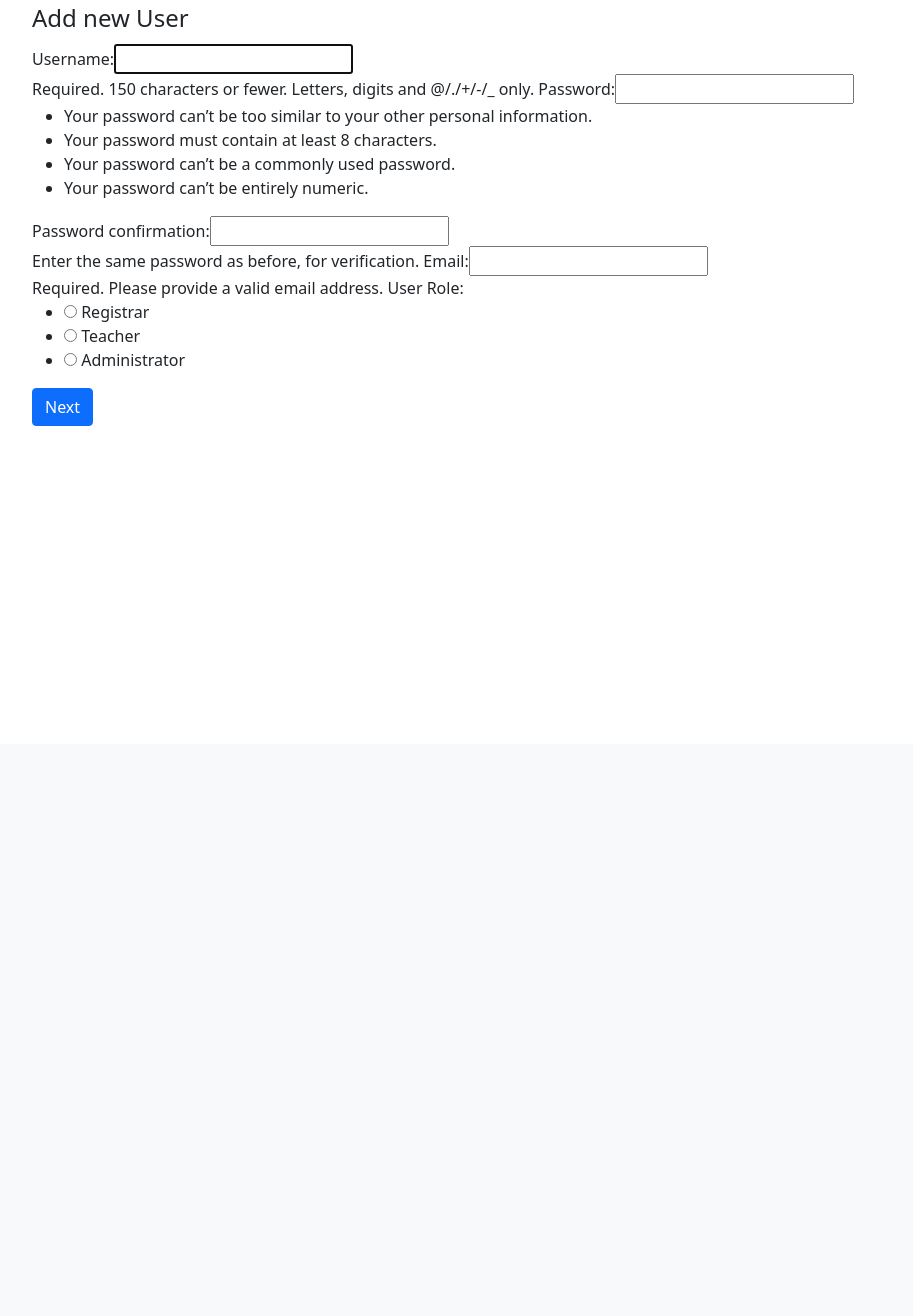
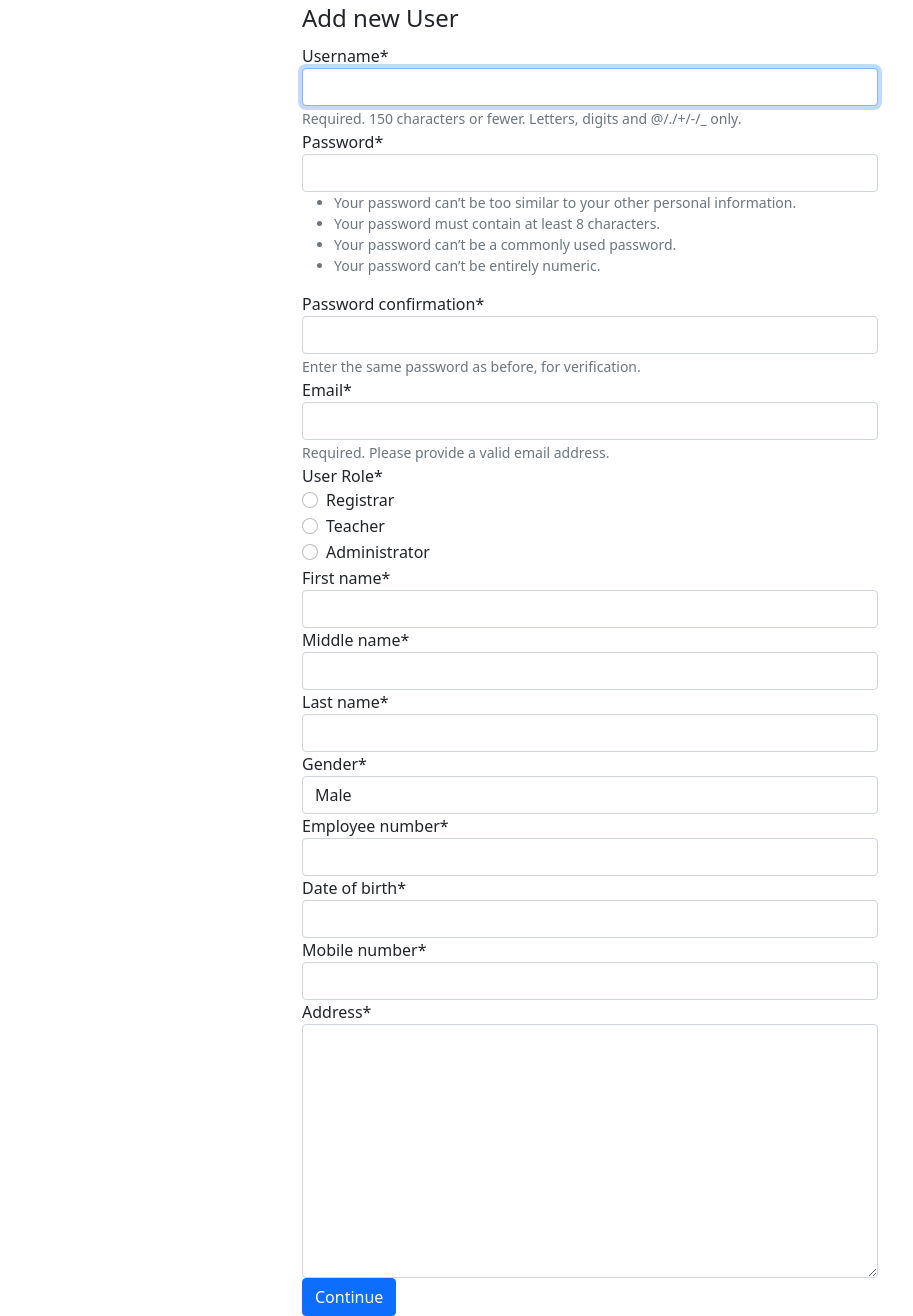
Before and after one commit to jemgithub0418/cvs, a Django app: page /accounts/register/ in a window 1280 px wide. Shown: the part 56-1372 px from the top of the page, without its empty margins (50-963 px from the left). Before the commit the page ends 482 px from the top, so only its background shows below. Run offline with Django 3.2, Linux system fonts and the light colour scheme; some libraries are stand-ins or nearby versions.

Commit message:
added vanilla js on register page but not yet finished

```diff
--- a/accounts/models.py
+++ b/accounts/models.py
@@ -35,6 +35,7 @@ class StaffProfile(models.Model):
     gender = models.CharField(
         max_length= 1,
         choices=GENDER_CHOICES,
+        default='m',
         )
     employee_number= models.CharField(max_length= 15)
     date_of_birth = models.DateField()
--- a/accounts/views.py
+++ b/accounts/views.py
@@ -1,4 +1,4 @@
-from django.shortcuts import render
+from django.shortcuts import render, redirect
 from forms import accounts
 from django.contrib import messages
 
@@ -6,15 +6,21 @@ from django.contrib import messages
 def register(request):
     if request.method == 'POST':
         usercreationform = accounts.StaffCreationForm(request.POST)
-        if usercreationform.is_valid():
+        staffprofileform = accounts.StaffProfileCreationForm(request.POST)
+        if usercreationform.is_valid() and staffprofileform.is_valid():
             user = usercreationform.save()
-
+            userprofile = staffprofileform.save(commit=False)
+            userprofile.user = user
+            userprofile.save()
             username = usercreationform.cleaned_data.get('username')
             messages.success(request, f'Account created for {username}!')
+            return redirect('index')
     else:
         usercreationform = accounts.StaffCreationForm()
+        staffprofileform = accounts.StaffProfileCreationForm()
     context = {
-        'userform' : usercreationform
+        'userform' : usercreationform,
+        'userstaffprofile' : staffprofileform
     }
     return render(request, 'accounts/register.html', context)
 
--- a/forms/accounts.py
+++ b/forms/accounts.py
@@ -1,5 +1,5 @@
 from django import forms
-from accounts.models import User
+from accounts.models import User, StaffProfile
 from django.contrib.auth.forms import UserCreationForm, UserChangeForm
 from django.db import transaction
 
@@ -9,7 +9,7 @@ class StaffCreationForm(UserCreationForm):
     email = forms.EmailField(
         max_length=254, help_text='Required. Please provide a valid email address.')
     user_level = forms.ChoiceField(
-        label='User Role', widget=forms.RadioSelect, choices=user_level_choices)
+        label='User Role', widget=forms.RadioSelect, choices=user_level_choices,)
 
     class Meta(UserCreationForm.Meta):
         model = User
@@ -35,6 +35,14 @@ class StaffCreationForm(UserCreationForm):
 
 
 class StaffUpdateForm(forms.ModelForm):
+    GENDER_CHOICES = [
+        ('m', 'Male'),
+        ('f', 'Female'),
+
+    ]
+    gender = forms.ChoiceField(
+        label='Gender', widget=forms.RadioSelect, choices=GENDER_CHOICES,)
+
     class Meta(StaffCreationForm.Meta):
         model = User
         fields = ['username', 'password', 'email', 'is_student',
@@ -42,3 +50,9 @@ class StaffUpdateForm(forms.ModelForm):
         labels = {
             'is_student' : 'Student', 'is_teacher' : 'Teacher', 'is_staff': 'Staff', 'is_registrar' : 'Registrar', 'is_superuser' : 'Administrator',
         }
+
+
+class StaffProfileCreationForm(forms.ModelForm):
+    class Meta:
+        model = StaffProfile
+        fields = ['first_name', 'middle_name', 'last_name', 'gender', 'employee_number', 'date_of_birth', 'mobile_number', 'address']
--- a/static/js/accounts/register.js
+++ b/static/js/accounts/register.js
@@ -1,5 +1,45 @@
-var myModal = document.getElementById('myModal')
+var addnewstaff = document.getElementById('staffcreationmodal')
 
-myModal.addEventListener('shown.bs.modal', function () {
+
+addnewstaff.addEventListener('shown.bs.modal', function () {
     console.log("kingina mo")
+    title.innerHTML = ""
+    body.innerHTML = ""
+    var username = document.getElementById('id_username').value
+    var passowrd = document.getElementById('id_password1').value
+    var email = document.getElementById('id_email').value
+    var userLevel = document.querySelector('input[name="user_level"]:checked').value
+    var gender = document.getElementById('id_gender').value
+    var firstName = document.getElementById('id_first_name').value
+    var middleName = document.getElementById('id_middle_name').value
+    var lastName = document.getElementById('id_last_name').value
+    var employeeNumber = document.getElementById('id_employee_number').value
+    var dateOfBirth = document.getElementById('id_date_of_birth').value
+    var mobileNumber = document.getElementById('id_mobile_number').value
+    var address = document.getElementById('id_address').value
+
+
+    title.innerHTML = `New user: ${firstName} ${lastName}`
+    // if(username == null || password == null || email == null || userLevel == null || firstName == null ||
+    //     middleName == null || lastName == null || employeeNumber == null || dateOfBirth == null || mobileNumber == null || address == null ){
+    //     body.innerHTML += `alert("Please fill up all required information.");`
+    // }
+
+    body.innerHTML += `
+        <small class="text-muted">Please review all information before saving data.</small> <br/>
+        Username: ${username} <br/>
+        Password: ${passowrd} <br/>
+        Email: ${email} <br/>
+        Role: ${userLevel} <br/>
+        First Name: ${firstName} <br/>
+        Middle Name: ${middleName} <br/>
+        Last Name: ${lastName} <br/>
+        Gender: ${gender} <br/>
+        Employee Number: ${employeeNumber}<br/>
+        Date of Birth: ${dateOfBirth}<br/>
+        Mobile Number: ${mobileNumber}<br/>
+        Address: ${address}<br/>
+    `
+
+
 })
--- a/templates/accounts/register.html
+++ b/templates/accounts/register.html
@@ -1,29 +1,36 @@
 {% extends 'base.html' %}
 {% load static %}
+{% load crispy_forms_tags %}
+
 
 {% block content %}
-    <div class="container">
+    <div class="container" style="max-width: 600px;">
         <legend>Add new User</legend>
         <form method="POST">
             {% csrf_token %}
-            {{userform}}
+            {{userform | crispy}}
+            {{userstaffprofile |crispy}}
             <!-- Button trigger modal -->
+    <!-- Button trigger modal -->
             <button type="button" class="btn btn-primary" data-bs-toggle="modal" data-bs-target="#exampleModal">
-              Next
+              Continue
             </button>
         </form>
     </div>
 
+
+
+<!-- Modal -->
     <!-- Modal -->
-    <div class="container" id="myModal">
+    <div class="container" id="staffcreationmodal">
         <div class="modal fade" id="exampleModal" style="margin-top: 200px; max-height: 600px;" tabindex="-1" aria-labelledby="exampleModalLabel" aria-hidden="true">
           <div class="modal-dialog modal-dialog-scrollable">
             <div class="modal-content">
               <div class="modal-header">
-                <h5 class="modal-title" id="batchTitle">Staff Profile</h5>
+                <h5 class="modal-title" id="title"></h5>
               </div>
               <div class="modal-body" id="body">
-                input fields here
+
               </div>
               <div class="modal-footer">
                 <button type="button" id="closeButton" class="btn btn-secondary" data-bs-dismiss="modal">Close</button>
@@ -32,7 +39,9 @@
           </div>
         </div>
     </div>
-<script type="text/javascript" src="{% static 'js/accounts/register.js' %}"></script>
+
+    <script type="text/javascript" src="{% static 'js/accounts/register.js' %}" ></script>
+
 {% endblock %}
 
 {% block title %}
```
Also changed, not shown: cvsproject/settings.py (+8 -1 lines), accounts/migrations/0003_auto_20210402_1620.py (added), db.sqlite3.
